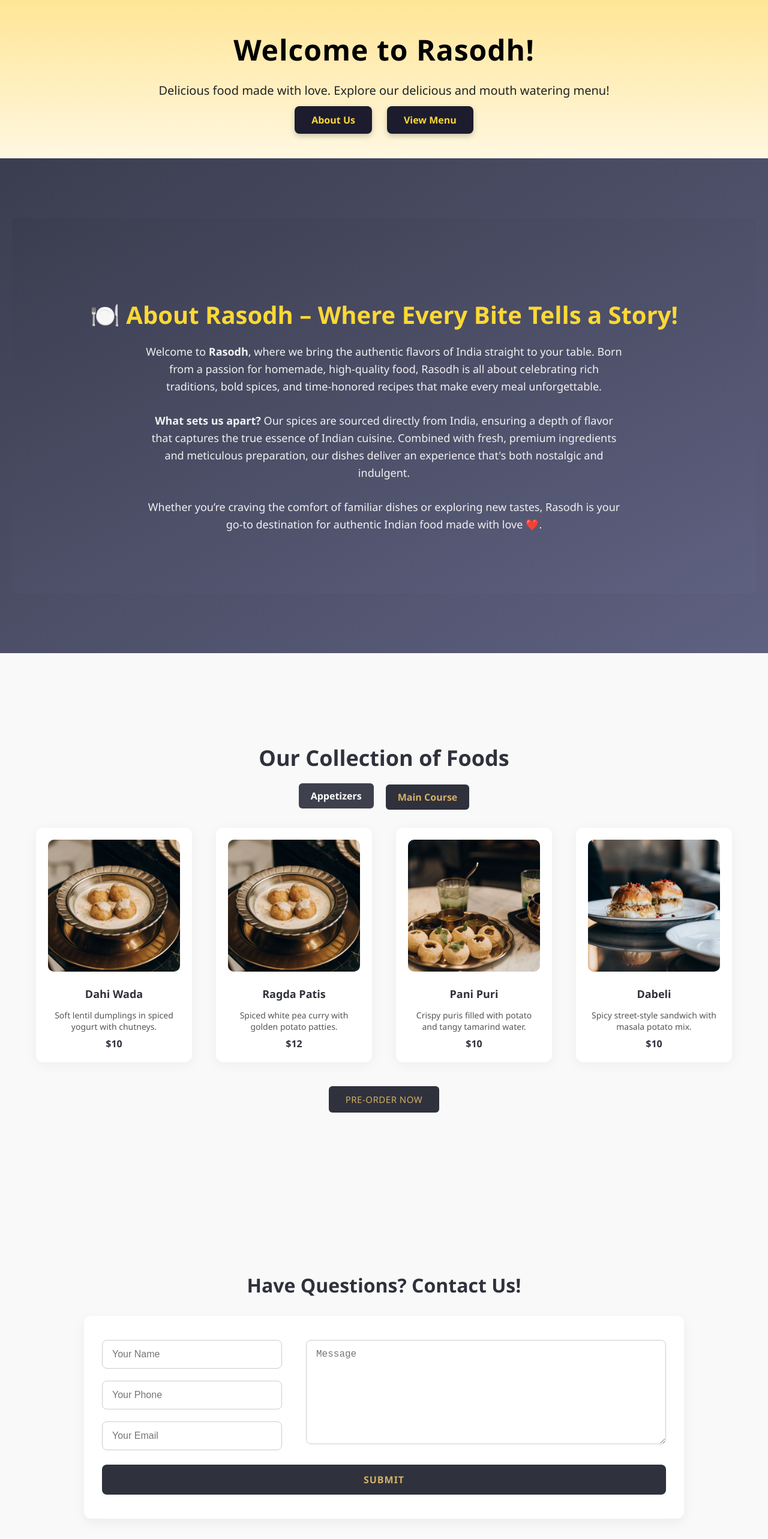
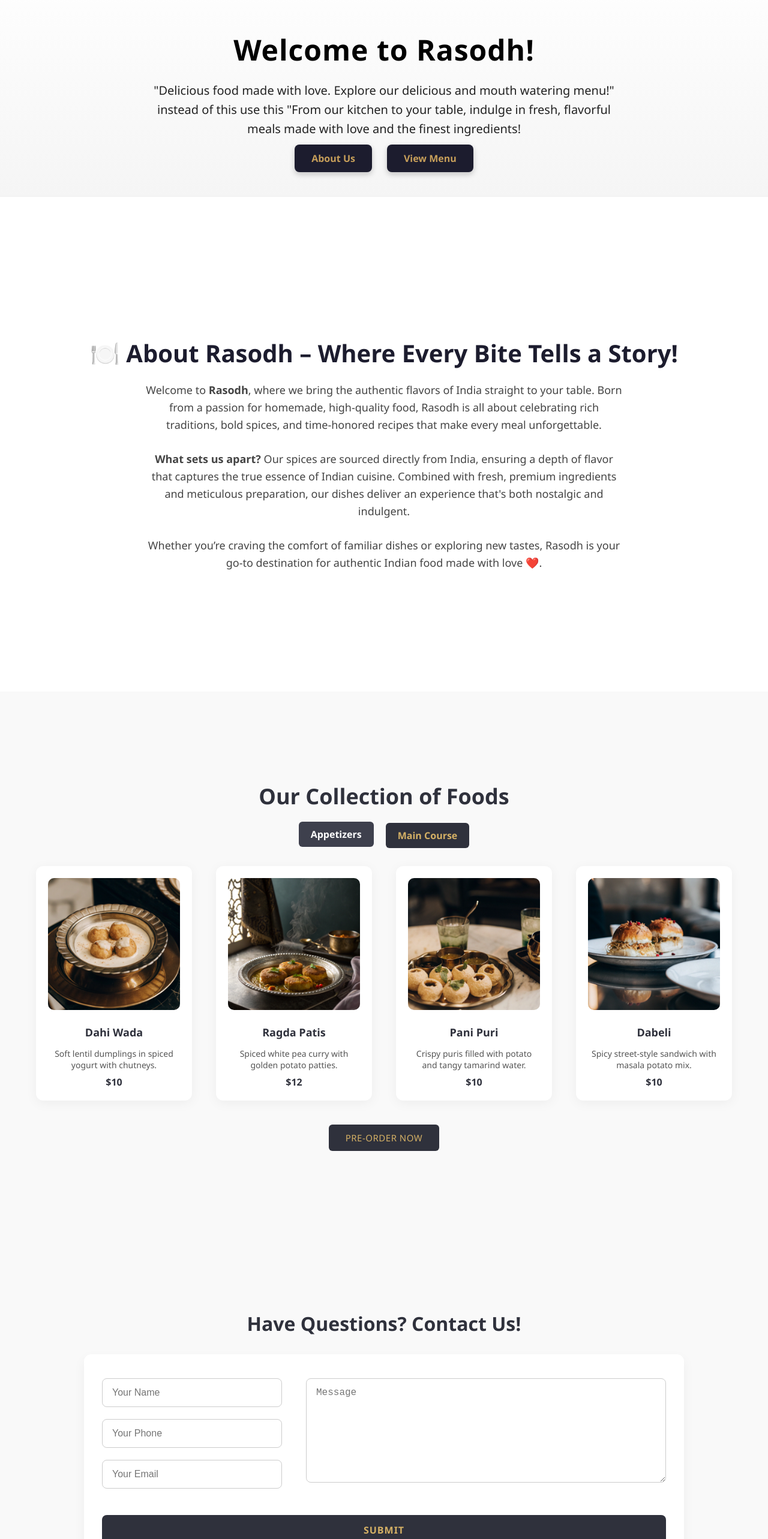
Before and after one commit to AriBandyo/rasodh, a React (Create React App) app: page / in a window 1280 px wide. Shown: the part 180-2746 px from the top of the page at 60% size. Built offline with nearby package versions, Linux system fonts and the light colour scheme.

Commit message:
social media push

```diff
--- a/src/Home.css
+++ b/src/Home.css
@@ -22,7 +22,7 @@ img {
 .hero-section {
   padding: 100px 20px 60px;
   text-align: center;
-  background: linear-gradient(to bottom, #ffe082, #fff8e1);
+  background: linear-gradient(to bottom, #ffffff, #f5f5f5);
   border-bottom: 1px solid #eee;
   animation: fadeIn 1.2s ease-in-out;
 }
@@ -53,7 +53,7 @@ img {
 
 .hero-btn {
   background-color: #1c1c2e;
-  color: #fdd835;
+  color: #c79f5a;
   text-decoration: none;
   padding: 12px 28px;
   font-size: 16px;
@@ -111,8 +111,8 @@ img {
 
 /* ========== ABOUT SECTION ========== */
 .about-section {
-  background: linear-gradient(to bottom right, #3b3d4f, #5e6180);
-  color: #fff;
+  background: #ffffff;
+  color: #2f313c;
   padding: 100px 20px;
   text-align: center;
 }
@@ -121,7 +121,7 @@ img {
   font-size: 40px;
   font-weight: 700;
   margin-bottom: 20px;
-  color: #fdd835;
+  color: #1c1c2e;
 }
 
 .about-section p {
@@ -129,38 +129,79 @@ img {
   margin: 0 auto;
   font-size: 18px;
   line-height: 1.6;
-  color: #f1f1f1;
+  color: #444;
 }
 
 /* ========== MENU SECTION ========== */
 .menu-section {
-  background-color: #fff;
+  background-color: #f1f1f1;
   padding: 80px 20px;
   text-align: center;
+  color: #2f313c;
+}
+
+.menu-heading {
+  font-size: 36px;
+  font-weight: bold;
+  margin-bottom: 30px;
+  color: #1c1c2e;
 }
 
 /* ========== CONTACT SECTION ========== */
 .contact-section {
   padding: 60px 20px;
   text-align: center;
-  background-color: #1c1c2e;
-  color: #fdd835;
+  background-color: #ffffff;
+  color: #2f313c;
 }
 
 .contact-section h2 {
   font-size: 32px;
   margin-bottom: 30px;
-  color: #fdd835;
+  color: #1c1c2e;
 }
 
 .contact-container {
   max-width: 1000px;
   margin: 0 auto;
-  background-color: #fff;
+  background-color: #f9f9f9;
   padding: 40px 30px;
   border-radius: 12px;
   box-shadow: 0 8px 20px rgba(0, 0, 0, 0.05);
   box-sizing: border-box;
+  color: #000;
 }
 
-/* Maintain other styles... */
+.contact-form input,
+.contact-form textarea {
+  border: 1px solid #ccc;
+  padding: 14px 16px;
+  border-radius: 8px;
+  font-size: 16px;
+  width: 100%;
+  resize: none;
+}
+
+.contact-form input:focus,
+.contact-form textarea:focus {
+  outline: none;
+  border-color: #c79f5a;
+}
+
+.submit-btn {
+  margin-top: 20px;
+  padding: 14px;
+  font-size: 16px;
+  font-weight: 600;
+  background-color: #2f313c;
+  color: #ffffff;
+  border: none;
+  border-radius: 8px;
+  cursor: pointer;
+  transition: all 0.3s ease;
+  width: 100%;
+}
+
+.submit-btn:hover {
+  background-color: #444;
+}
--- a/src/Home.js
+++ b/src/Home.js
@@ -11,7 +11,7 @@ const Home = () => {
       {/* Hero Section */}
       <section className="hero-section" id="home">
         <h1>Welcome to Rasodh!</h1>
-        <p>Delicious food made with love. Explore our delicious and mouth watering menu!</p>
+        <p>"Delicious food made with love. Explore our delicious and mouth watering menu!" instead of this use this "From our kitchen to your table, indulge in fresh, flavorful meals made with love and the finest ingredients!</p>
         <div className="hero-buttons">
           <a href="#about" className="hero-btn">About Us</a>
           <a href="#menu" className="hero-btn">View Menu</a>
--- a/src/footer/footer.js
+++ b/src/footer/footer.js
@@ -26,16 +26,16 @@ const Footer = () => {
         <div className="footer-section">
           <h4>Follow Us</h4>
           <div className="social-icons">
-            <a href="https://twitter.com/rasodh" target="_blank" rel="noopener noreferrer" aria-label="Twitter">
+            <a href="" target="_blank" rel="noopener noreferrer" aria-label="Twitter">
               <i className="fab fa-x-twitter"></i>
             </a>
-            <a href="https://facebook.com/rasodh" target="_blank" rel="noopener noreferrer" aria-label="Facebook">
+            <a href="" target="_blank" rel="noopener noreferrer" aria-label="Facebook">
               <i className="fab fa-facebook-f"></i>
             </a>
-            <a href="https://instagram.com/rasodh" target="_blank" rel="noopener noreferrer" aria-label="Instagram">
+            <a href="https://www.instagram.com/rasodh.yyc/h" target="_blank" rel="noopener noreferrer" aria-label="Instagram">
               <i className="fab fa-instagram"></i>
             </a>
-            <a href="https://linkedin.com/company/rasodh" target="_blank" rel="noopener noreferrer" aria-label="LinkedIn">
+            <a href="" target="_blank" rel="noopener noreferrer" aria-label="LinkedIn">
               <i className="fab fa-linkedin-in"></i>
             </a>
           </div>
--- a/src/menu/menu.js
+++ b/src/menu/menu.js
@@ -4,7 +4,7 @@ import "./menu.css";
 
 import Dabeli from "./assests/dabeli.png";
 import DahiWada from "./assests/dahi_vada.png";
-import RagdaPatis from "./assests/dahi_vada.png";
+import RagdaPatis from "./assests/ragda_pat.png";
 import PavBhaji from "./assests/pav_bhaji.png";
 import PaniPuri from "./assests/pani_puri.png";
 import MasalaPuri from "./assests/masalapuri.png";
```
Also changed, not shown: src/menu/assests/ragda_pat.png (added).
